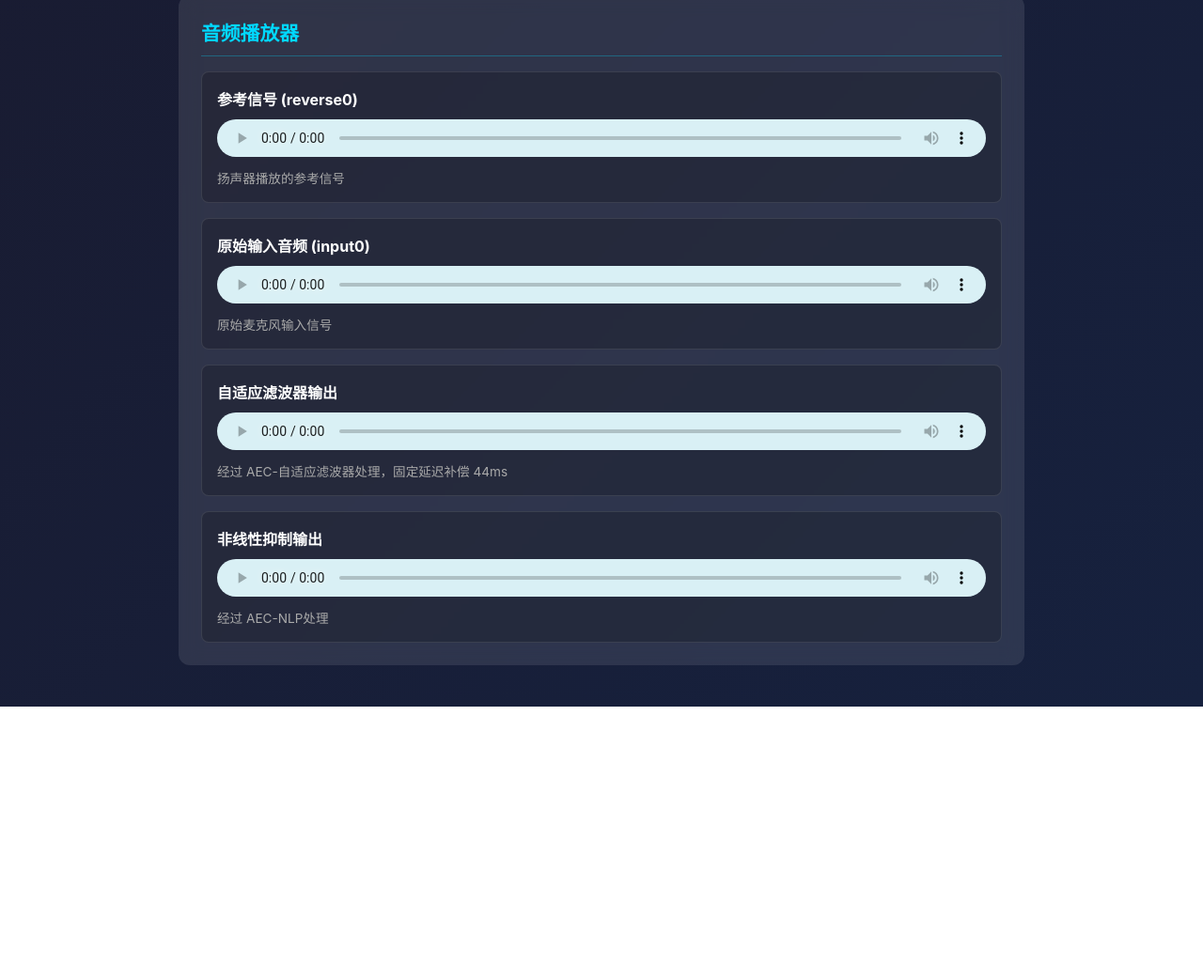
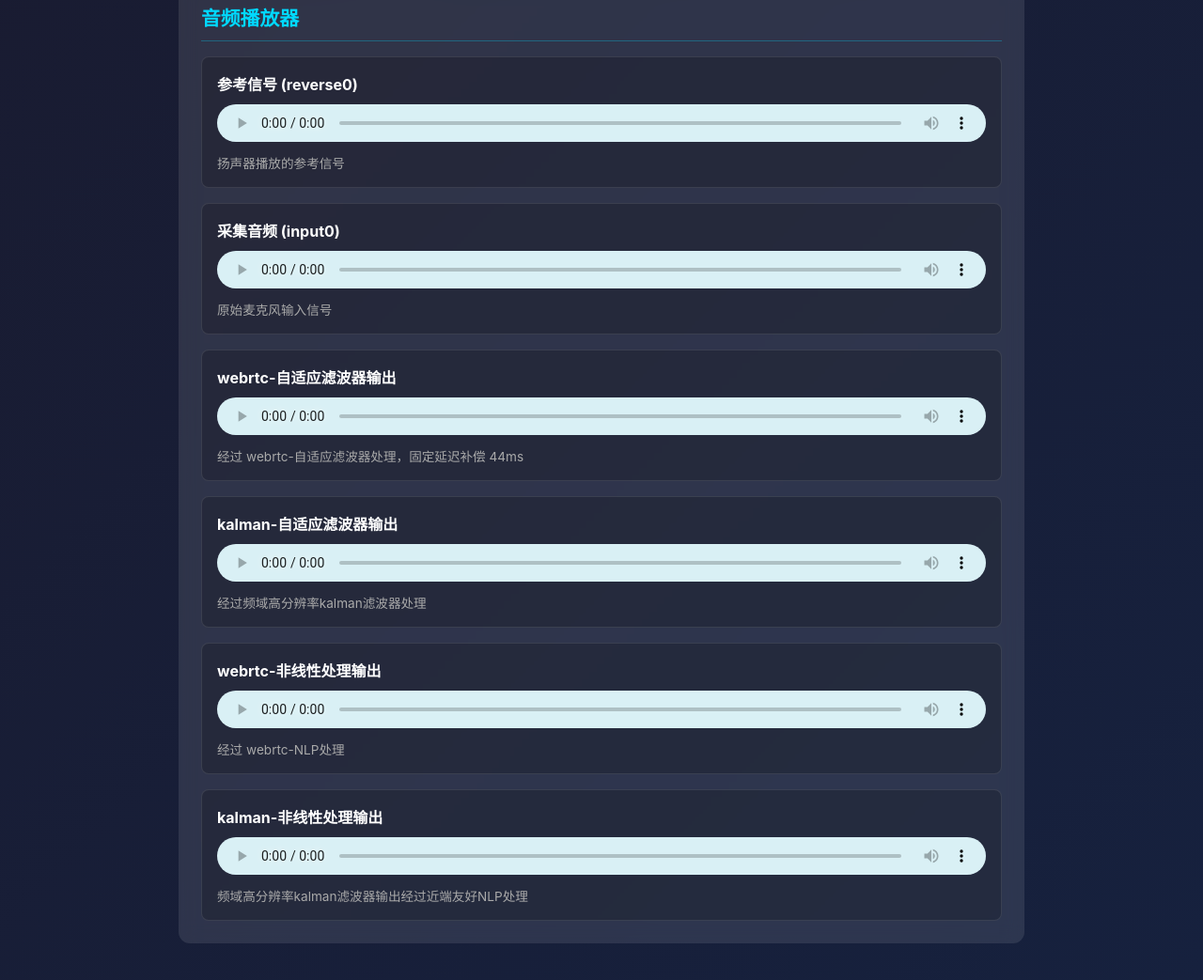
Before and after one commit to 220180928/aec_analysis, a plain HTML site: page index.html in a window 1280 px wide. Shown: the part 697-1740 px from the top of the page at 94% size. Before the commit the page ends 1449 px from the top, so only its background shows below. Drawn offline with Linux system fonts and the light colour scheme.

Commit message:
对比kalman滤波输出

```diff
--- a/index.html
+++ b/index.html
@@ -103,7 +103,7 @@
                 </div>
 
                 <div class="audio-item">
-                    <h3>原始输入音频 (input0)</h3>
+                    <h3>采集音频 (input0)</h3>
                     <audio controls>
                         <source src="audio/input0.wav" type="audio/wav">
                         您的浏览器不支持 audio 元素。
@@ -112,21 +112,39 @@
                 </div>
 
                 <div class="audio-item">
-                    <h3>自适应滤波器输出</h3>
+                    <h3>webrtc-自适应滤波器输出</h3>
                     <audio controls>
                         <source src="audio/output-1_filter_fixdelay44ms.wav" type="audio/wav">
                         您的浏览器不支持 audio 元素。
                     </audio>
-                    <p class="info">经过 AEC-自适应滤波器处理，固定延迟补偿 44ms</p>
+                    <p class="info">经过 webrtc-自适应滤波器处理，固定延迟补偿 44ms</p>
+                </div>
+
+				<div class="audio-item">
+                    <h3>kalman-自适应滤波器输出</h3>
+                    <audio controls>
+                        <source src="audio/kalman-filter.wav" type="audio/wav">
+                        您的浏览器不支持 audio 元素。
+                    </audio>
+                    <p class="info">经过频域高分辨率kalman滤波器处理 </p>
                 </div>
 
                 <div class="audio-item">
-                    <h3>非线性抑制输出</h3>
+                    <h3>webrtc-非线性处理输出</h3>
                     <audio controls>
                         <source src="audio/output-1_fix-delay-44ms.wav" type="audio/wav">
                         您的浏览器不支持 audio 元素。
                     </audio>
-                    <p class="info">经过 AEC-NLP处理</p>
+                    <p class="info">经过 webrtc-NLP处理</p>
+                </div>
+
+				<div class="audio-item">
+                    <h3>kalman-非线性处理输出</h3>
+                    <audio controls>
+                        <source src="audio/kalman-nlp.wav" type="audio/wav">
+                        您的浏览器不支持 audio 元素。
+                    </audio>
+                    <p class="info">频域高分辨率kalman滤波器输出经过近端友好NLP处理</p>
                 </div>
             </div>
         </div>
```
Also changed, not shown: wav_spectrum.png, 2 other files.
